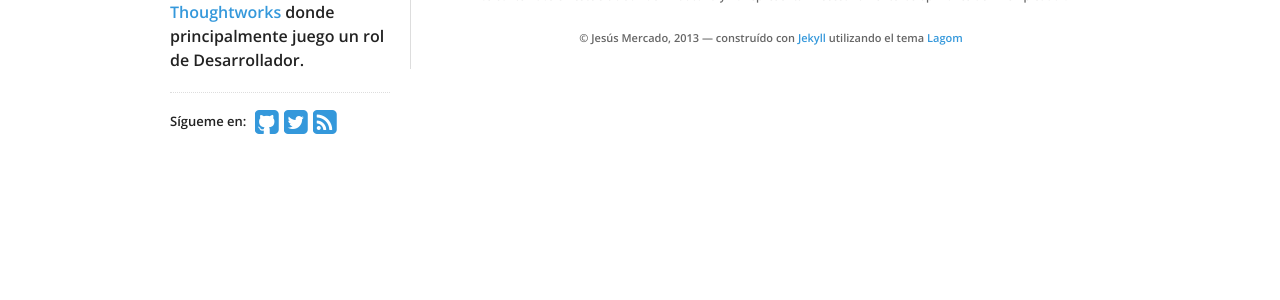
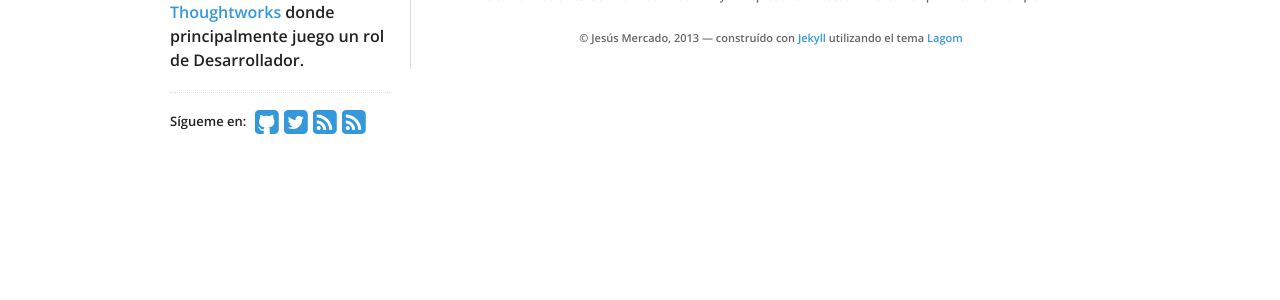
Before and after one commit to jesusmercado/jesusmercado.github.io, a Jekyll site: the page built from index.html, in a window 1280 px wide. Shown: the part 370-670 px from the top of the page. Built offline with Jekyll 4.4.1, drawn with Linux system fonts in a browser that asks for light colours.

Commit message:
Adicionar feed RSS y adicionar enlaces en la página principal

```diff
--- a/_config.yml
+++ b/_config.yml
@@ -4,6 +4,7 @@ url: http://jesusmercado.com
 canonical: http://jesusmercado.com/
 lsi: false
 exclude: [LICENSE, CNAME, README.md, .gitignore]
+description: Blog de Jesús Mercado
 
 # Personalización del tema
 theme:
--- a/_includes/social.html
+++ b/_includes/social.html
@@ -19,7 +19,11 @@
   </a>
   {% endif %}
 
-  <a title="RSS feed" id="rss" href="/atom.xml">
+  <a title="Atom feed" id="atom" href="/feed.atom">
+    <i class="icon-rss-sign"></i>
+  </a>
+
+  <a title="RSS feed" id="rss" href="/feed.rss">
     <i class="icon-rss-sign"></i>
   </a>
 </div>
--- a/_layouts/default.html
+++ b/_layouts/default.html
@@ -13,7 +13,8 @@
 
   <link href="//fonts.googleapis.com/css?family=Open+Sans:600,800" rel="stylesheet" type="text/css">
   <link rel="shortcut icon" href="/favicon.png">
-  <link rel="alternate" type="application/rss+xml" title="{{ site.theme.name }}" href="{{site.url}}/atom.xml" />
+  <link rel="alternate" type="application/atom+xml" title="{{ site.theme.name }}" href="{{site.url}}/feed.atom" />
+  <link rel="alternate" type="application/rss+xml" title="{{ site.theme.name }}" href="{{site.url}}/feed.rss" />
 
   <link rel="stylesheet" href="/assets/css/all.css">
 <!--[if IE 7]>
```
Also changed, not shown: 1 other file.
